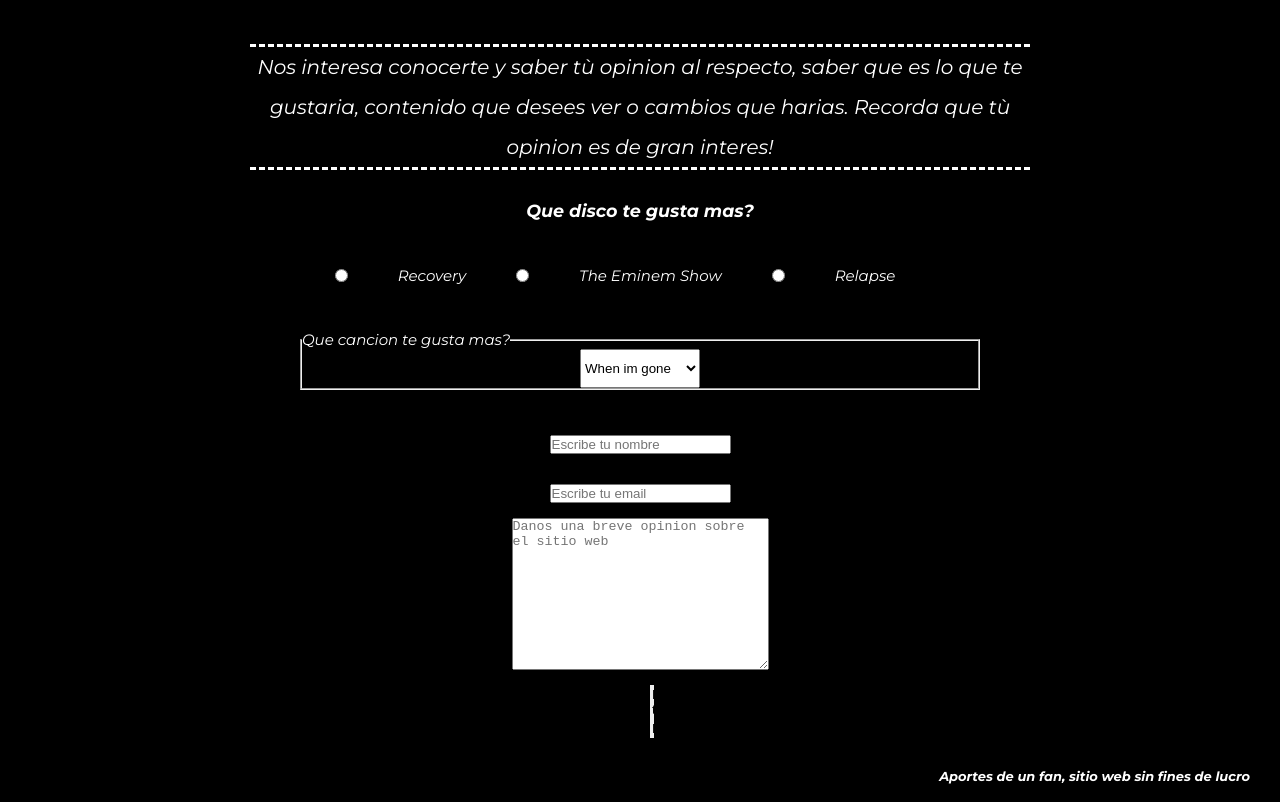
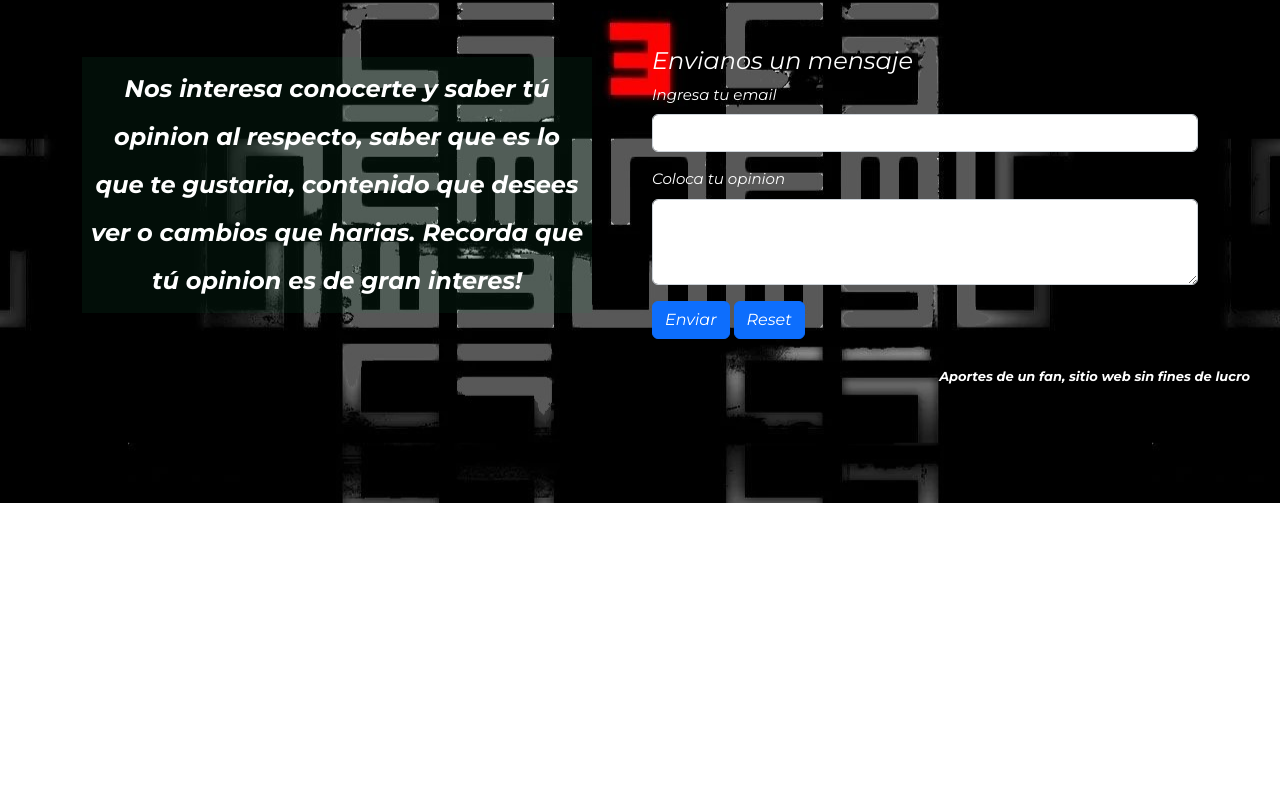
Before and after one commit to SamuGauna/proyecto-desarrolloweb-coder, a website: page pages/opinion.html in a window 1280 px wide. Shown: the part 297-1099 px from the top of the page. After the commit the page ends 800 px from the top, so only its background shows below. Drawn offline with nearby package versions, Linux system fonts and the light colour scheme.

Commit message:
modificaciones

```diff
--- a/css/style.css
+++ b/css/style.css
@@ -9,8 +9,8 @@
     font-family: 'Montserrat', sans-serif;
     writing-mode: horizontal-tb;
     font-size: 15px;
-    background-color: #000
-
+    background-image: url("../assets/img/asss.jpg");
+    background-position: 50%;
 }
 h1{
     font-size: 30px;
@@ -58,9 +58,8 @@
 
 
 p{
-    color: #fff;
     line-height: 2;
-    background-color: #000;
+
 }
 header {
     display: flex;
@@ -267,6 +266,7 @@
     grid-column: 1/3;
     grid-row: 1/2;
     margin: 30px;
+    color: #fff;
 }
 .eminemshow__spo {
     grid-column: 2/3;
@@ -281,6 +281,7 @@
 .infinite__text {
     grid-column: 3/5;
     grid-row: 1/2;
+    color: #fff;
 
 }
 .infinite__spo {
@@ -302,6 +303,7 @@
     grid-column: 1/3;
     grid-row: 1/2;
     margin: 30px;
+    color: #fff;
 }
 .mmlp__spo {
     grid-column: 2/3;
@@ -316,6 +318,7 @@
     grid-column: 3/5;
     grid-row: 1/2;
     margin: 30px;
+    color: #fff;
 }
 .slimshady__spo {
     grid-column: 4/5;
@@ -337,6 +340,7 @@
     grid-column: 1/3;
     grid-row: 1/2;
     margin: 30px;
+    color: #fff;
 }
 .encore__spo {
     grid-column: 2/3;
@@ -351,6 +355,7 @@
     grid-column: 3/5;
     grid-row: 1/2;
     margin: 30px;
+    color: #fff;
 }
 .relapse__spo {
     grid-column: 4/5;
@@ -363,6 +368,10 @@
 
 
 /* CSS PAGINA GALERIA */
+.carousel-inner{
+    width: 100%;
+    max-height: 500px;
+   }
 
 .galVideos {
     display: flex;
@@ -378,35 +387,13 @@
 
 /* CSS PARA PAGINA OPINION */
 
-.textoopinion {
-    text-align: center;
-    border-top: 3px dashed white;
-    border-bottom: 3px dashed white;
-    font-size: 20px;
-    margin-left: 250px;
-    margin-right: 250px;
-}
-h3 {
-    display: flex;
-    justify-content: center;
-    color: #fff;
-    margin: 30px;
-}
-form div label {
-    margin: 0px 50px;
-}
+
+
 .div1 {
     display: flex;
     justify-content: center;
     color: #fff;
     padding: 15px;
-}
-fieldset {
-    color: #fff;
-    display: flex;
-    justify-content: center;
-    margin: 30px 300px;
-    height: 60px;
 }
 .div2 {
     display: flex;
@@ -434,12 +421,14 @@
 .text1__bio {
     margin: 0px 70px;
     line-height: 3.5;
+    color: #fff;
 }
 .img1__bio {
     border-radius: 15px;
     box-shadow: 0px 0px 80px 10px rgba(255, 255, 255, 0.4);
 }
 .link__wiki {
+    list-style-type: none;
     text-decoration: none;
     color: #fff;
 }
--- a/pages/opinion.html
+++ b/pages/opinion.html
@@ -5,6 +5,7 @@
     <meta http-equiv="X-UA-Compatible" content="IE=edge">
     <meta name="viewport" content="width=device-width, initial-scale=1.0">
     <title>Eminem</title>
+    <link href="https://cdn.jsdelivr.net/npm/bootstrap@5.2.1/dist/css/bootstrap.min.css" rel="stylesheet" integrity="sha384-iYQeCzEYFbKjA/T2uDLTpkwGzCiq6soy8tYaI1GyVh/UjpbCx/TYkiZhlZB6+fzT" crossorigin="anonymous">
     <link rel="stylesheet" href="../css/style.css">
     <link rel="preconnect" href="https://fonts.googleapis.com">
     <link rel="preconnect" href="https://fonts.gstatic.com" crossorigin>
@@ -41,39 +42,33 @@
         <div>
             <h1>Tu opinion</h1>
         </div>
-        <article class="textoopinion">
-            <p>Nos interesa conocerte y saber tù opinion al respecto, saber que es lo que te gustaria, contenido que desees ver o cambios que harias. Recorda que tù opinion es de gran interes!
-            </p>
+        <section class="container  text-white">
+            <div class="row">
+                <div class="col-md-6  d-flex align-items-center pe-5">
+                    <p class="fs-4 fw-bold text-center bg-success p-2 bg-opacity-10">Nos interesa conocerte y saber tú opinion al respecto, saber que es lo que te gustaria, contenido que desees ver o cambios que harias. Recorda que tú opinion es de gran interes!
+                    </p>
+                </div>
+                <div class="col-md-6">
+                    <h4>Envianos un mensaje</h4>
+                    <form>
+                        <div class="mb-3">
+                            <label for="exampleFormControlInput1" class="form-label">Ingresa tu email</label>
+                            <input type="email" class="form-control" id="exampleFormControlInput1" placeholder="">
+                        </div>
+                        <div class="mb-3">
+                            <label for="exampleFormControlTextarea1" class="form-label">Coloca tu opinion</label>
+                            <textarea class="form-control" id="exampleFormControlTextarea1" rows="3"></textarea>
+                        </div>
+                        <input class="btn btn-primary" type="submit" value="Enviar">
+                        <input class="btn btn-primary" type="reset" value="Reset">
+                    </form>
+                </div>
+            </div>
+        </section>
+
         </article>
         <section>
-            <form action="send.php" method="get"    enctype="multipart/form-data">
-                <h3>Que disco te gusta mas?</h3>
-                <div class="div1">
-                    <input type="radio" name="mejordisco" id="Recovery" />
-                    <label for="Recovery">Recovery</label>
-                    <input type="radio" name="mejordisco" id="Theeminemshow" />
-                    <label for="Theeminemshow">The Eminem Show</label>
-                    <input type="radio" name="mejordisco" id="Relapse" />
-                    <label for="Relapse">Relapse</label>
-                </div>
-                <fieldset class="fieldset">
-                    <legend>Que cancion te gusta mas?</legend>
-                        <select name="" id="">
-                            <option>When im gone</option>
-                            <option>Lose Yourself</option>
-                            <option>Like toy Soldiers</option>
-                        </select>
-                </fieldset>
-                <div class="div2">
-                    <input class="div2__input" type="text" placeholder="Escribe tu nombre" />
-                    <input class="div2__input" type="email" placeholder="Escribe tu email" />
-                    <textarea cols="30" rows="10" placeholder="Danos una breve opinion sobre el sitio web"></textarea>
-                </div>
-                <div class="div3">
-                    <button type="reset">Borrar todo</button>
-                    <button type="submit">Enviar</button>
-                </div>
-            </form>
+
         </section>
     </main>
     <footer>
@@ -81,5 +76,7 @@
             Aportes de un fan, sitio web sin fines de lucro
         </h6>
     </footer>
+
+<script src="https://cdn.jsdelivr.net/npm/bootstrap@5.2.1/dist/js/bootstrap.bundle.min.js" integrity="sha384-u1OknCvxWvY5kfmNBILK2hRnQC3Pr17a+RTT6rIHI7NnikvbZlHgTPOOmMi466C8" crossorigin="anonymous"></script>
 </body>
 </html>
```
Also changed, not shown: index.html (+52 -7 lines), package.json (added, +12 -0 lines), pages/bio.html (+4 -2 lines), pages/galeria.html (+14 -24 lines), assets/img/133013.jpg (added), assets/img/Captura.PNG (deleted), assets/img/Sin título.jpg (added), assets/img/asss.jpg (added), assets/img/derecha.jpg (deleted), assets/img/derecha2.ico (added), assets/img/derecha2.jpg (deleted), assets/img/fondo.jpg (deleted), assets/img/image-10.webp (deleted), assets/img/izquierda (3).jpg (deleted), 2 more files.
